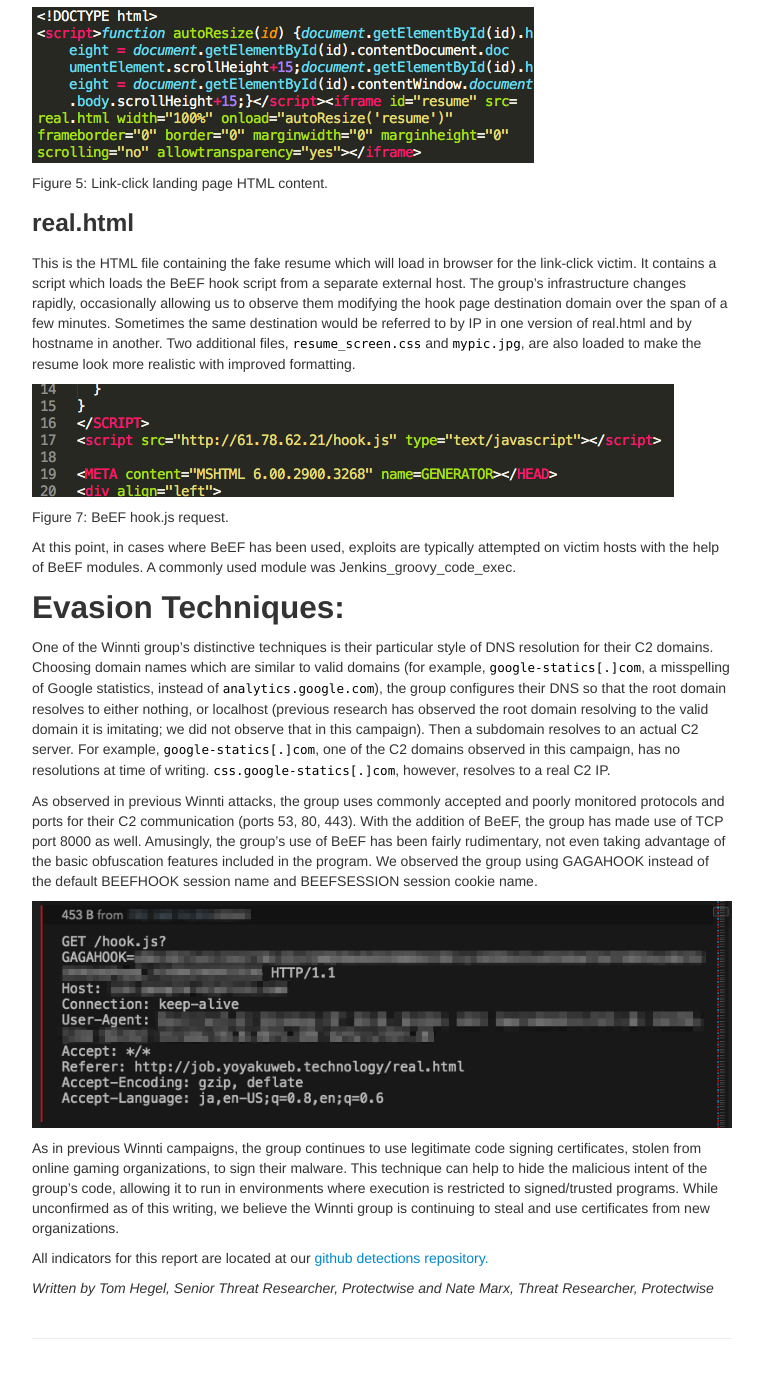
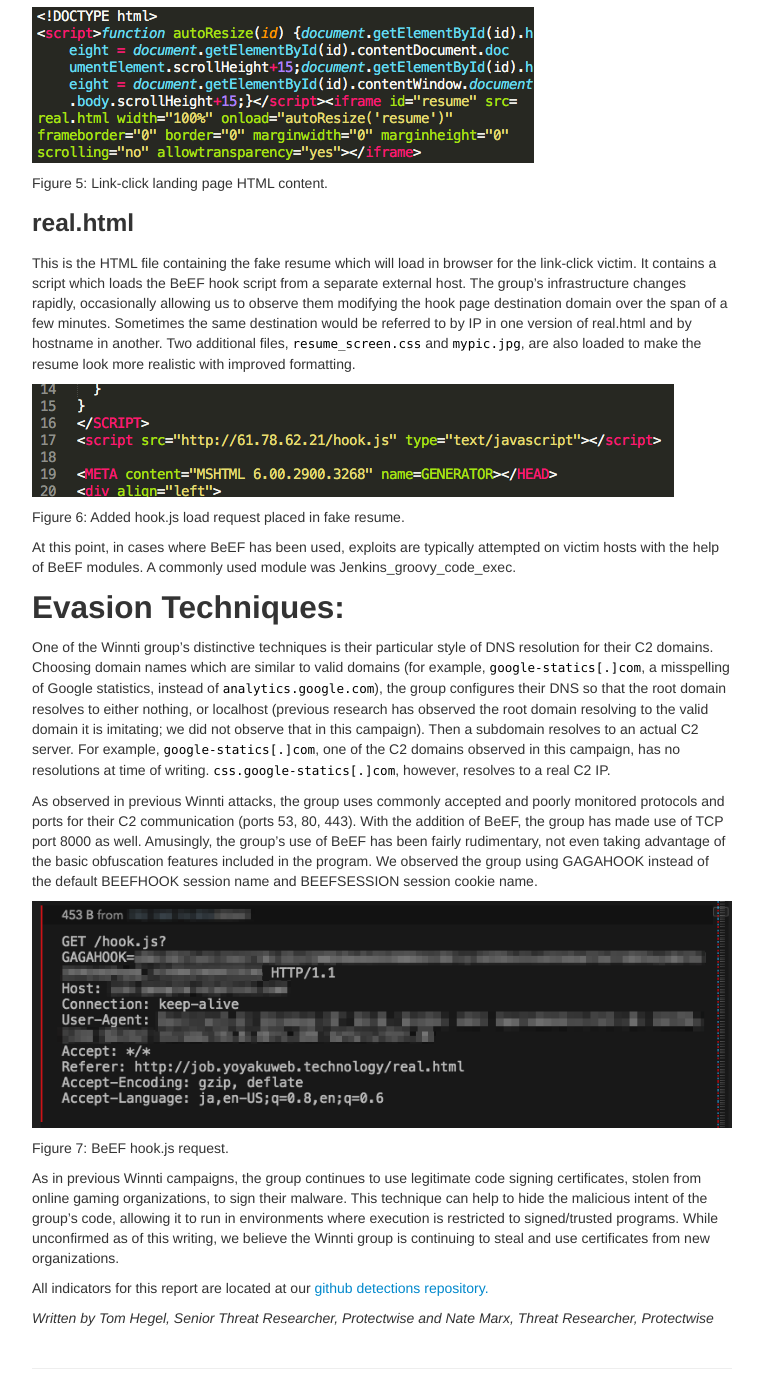
Before and after one commit to 401trg/401trg.github.io, a Jekyll site: the page built from pages/winnti-evolution-going-open-source.md, in a window 1280 px wide and 1400 px high, scrolled down 3487 px. Shown: the whole window, without its empty margins (258-1021 px from the left). Built offline with Jekyll 4.4.1, drawn with Linux system fonts in a browser that asks for light colours; before the commit the page ends 4857 px from its top, so only the background shows below that.

Commit message:
Update winnti-evolution-going-open-source.md

```diff
--- a/pages/winnti-evolution-going-open-source.md
+++ b/pages/winnti-evolution-going-open-source.md
@@ -80,7 +80,7 @@ This is the HTML file containing the fake resume which will load in browser for
 
 ![winnti_image_6](images/winnti_image_6.png)
 
-Figure 7: BeEF hook.js request.
+Figure 6: Added hook.js load request placed in fake resume.
 
 At this point, in cases where BeEF has been used, exploits are typically attempted on victim hosts with the help of BeEF modules. A commonly used module was Jenkins_groovy_code_exec.
 
@@ -92,6 +92,8 @@ As observed in previous Winnti attacks, the group uses commonly accepted and poo
 
 ![winnti_image_7](images/winnti_image_7.png)
 
+Figure 7: BeEF hook.js request.
+
 As in previous Winnti campaigns, the group continues to use legitimate code signing certificates, stolen from online gaming organizations, to sign their malware. This technique can help to hide the malicious intent of the group’s code, allowing it to run in environments where execution is restricted to signed/trusted programs. While unconfirmed as of this writing, we believe the Winnti group is continuing to steal and use certificates from new organizations.
 
 All indicators for this report are located at our [github detections repository.](https://github.com/401trg/detections)
```
